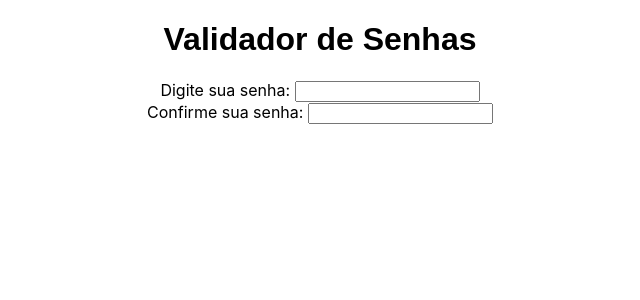
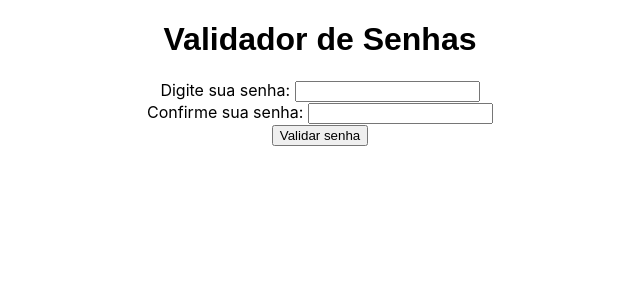
Before and after one commit to klebermkardel/validador-senhas, a React (Create React App) app: page / in a window 1280 px wide. Shown: the top 300 px of the page, without its empty margins (320-960 px from the left). Built offline with nearby package versions, Linux system fonts and the light colour scheme.

Commit message:
Adiciona componente: Cria componente SubmitButton para ser o botão de envio do formulário e validar a senha

```diff
--- a/src/components/Form/Form.js
+++ b/src/components/Form/Form.js
@@ -1,6 +1,7 @@
 import React from 'react';
 import PasswordInput from './PasswordInput';
 import ConfirmPasswordInput from './ConfirmPasswordInput';
+import SubmitButton from './SubmitonButton';
 
 
 const Form = () => {
@@ -8,6 +9,7 @@ const Form = () => {
     <form>
         <PasswordInput />
         <ConfirmPasswordInput />
+        <SubmitButton />
     </form>
   )
 };
--- /dev/null
+++ b/src/components/Form/SubmitonButton.js
@@ -0,0 +1,11 @@
+import React from 'react';
+
+const SubmitButton = ({ onClick }) => {
+    return (
+        <button type="submit" onClick={onClick}>
+            Validar senha
+        </button>
+    )
+}
+
+export default SubmitButton;
```
